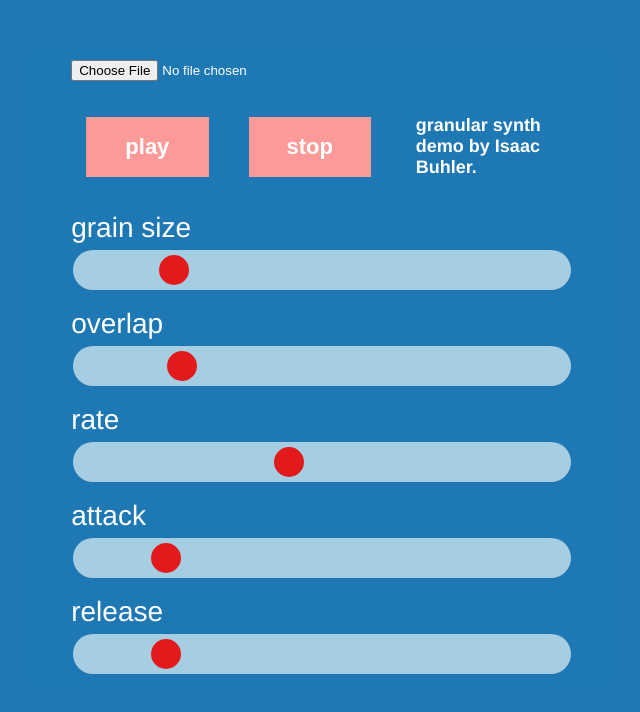
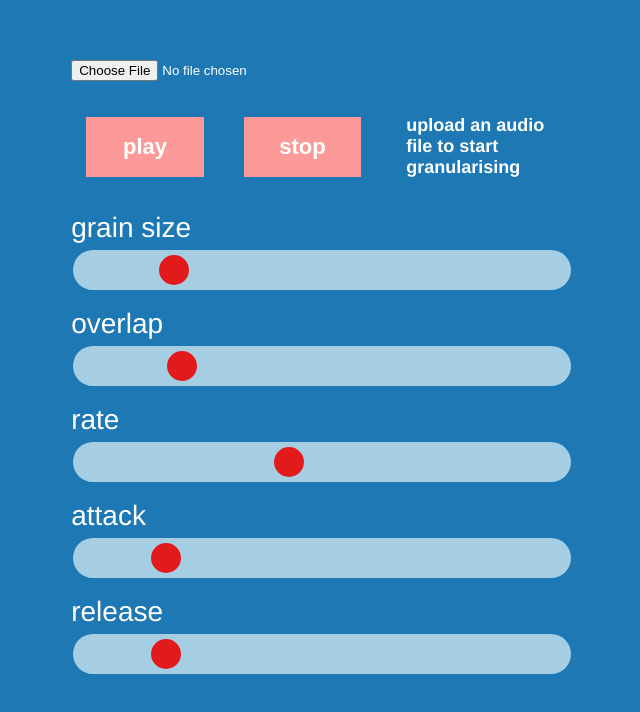
Before and after one commit to IsaacBuhler/granular_webapp, a plain HTML site: page index.html in a window 1280 px wide. Shown: the part 138-850 px from the top of the page, without its empty margins (320-960 px from the left). Drawn offline with nearby package versions, Linux system fonts and the light colour scheme.

Commit message:
Update index.html

```diff
--- a/index.html
+++ b/index.html
@@ -30,7 +30,7 @@
       <button onclick="startGrain()">play</button>
       <button onclick="stopGrain()">stop</button>
       <!-- Added text here -->
-      <p class="synth-text">granular synth demo by Isaac Buhler.</p>
+      <p class="synth-text">upload an audio file to start granularising</p>
 
     </div>
     <div class="control">
```
